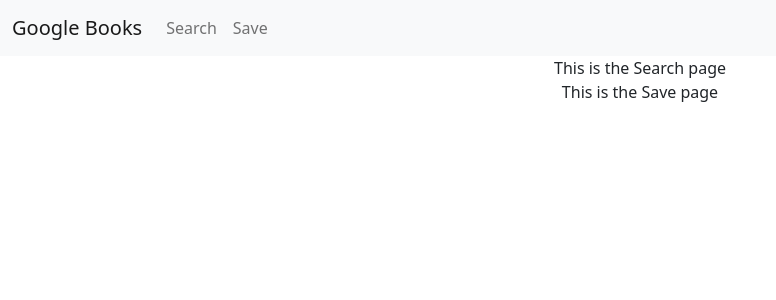
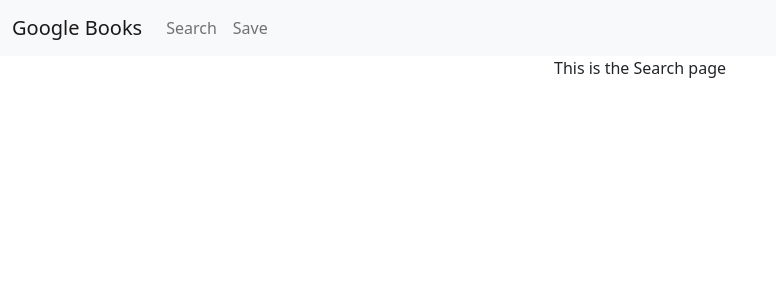
Before and after one commit to caymanh/google-book-search, a React (Create React App) app in the folder client/: page / in a window 1280 px wide. Shown: the top 300 px of the page, without its empty margins (0-776 px from the left). Built offline with nearby package versions, Linux system fonts and the light colour scheme.

Commit message:
installed react-router-dom and set up routes for search and save pages

```diff
--- a/client/package.json
+++ b/client/package.json
@@ -8,6 +8,7 @@
     "bootstrap": "^5.0.0-beta2",
     "react": "^16.13.1",
     "react-dom": "^16.13.1",
+    "react-router-dom": "^5.2.0",
     "react-scripts": "3.4.3"
   },
   "scripts": {
--- a/client/src/App.js
+++ b/client/src/App.js
@@ -1,4 +1,5 @@
 import React, { Component } from "react";
+import { BrowserRouter as Router, Route } from "react-router-dom";
 import Search from "./pages/Search/Search";
 import Save from "./pages/Save/Save";
 import Navbar from "./components/Navbar/Navbar";
@@ -6,11 +7,13 @@
 
 function App() {
   return (
-    <div className="App">
-      <Navbar />
-      <Search />
-      <Save />
-    </div>
+    <Router>
+      <div className="App">
+        <Navbar />
+        <Route exact path="/" component={Search} />
+        <Route exact path="/save" component={Save} />
+      </div>
+    </Router>
   );
 }
 
```
Also changed, not shown: 1 other file (tests, documents, lock files or other folders).
